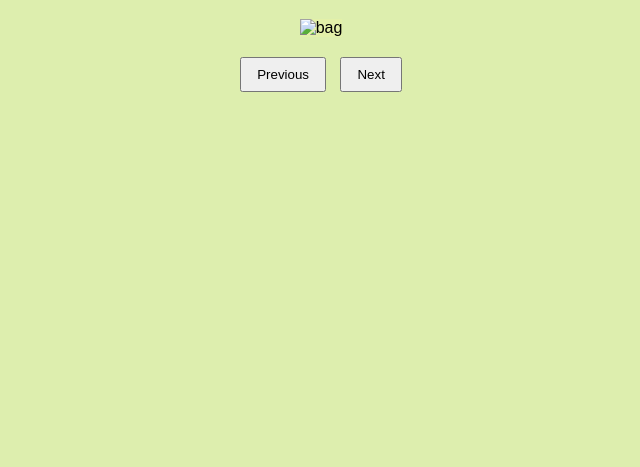
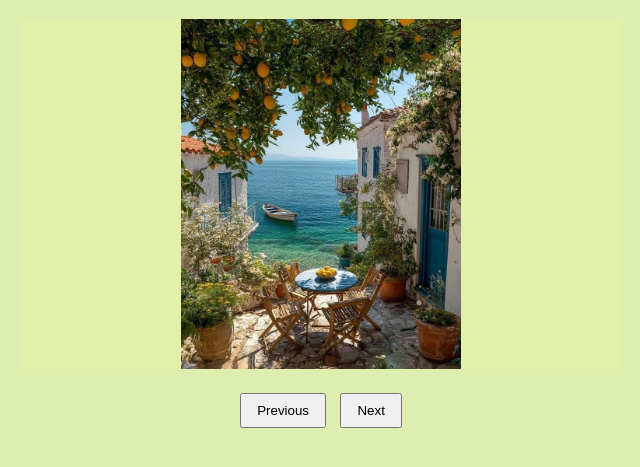
Before and after one commit to shreyamagar47/image-slider, a plain HTML site: page index.html in a window 1280 px wide. Shown: the part 61-528 px from the top of the page, without its empty margins (319-959 px from the left). Drawn offline with Linux system fonts and the light colour scheme.

Commit message:
index.html

```diff
--- a/index.html
+++ b/index.html
@@ -11,7 +11,7 @@
 
     <main class="slider">
 
-    <img id="main-image" src="./images/mm.jpg" alt="bag">
+    <img id="main-image" src="./mm.jpg" alt="scene">
 
     <div class="buttons">
     <button onclick="prev()">Previous</button>
```
